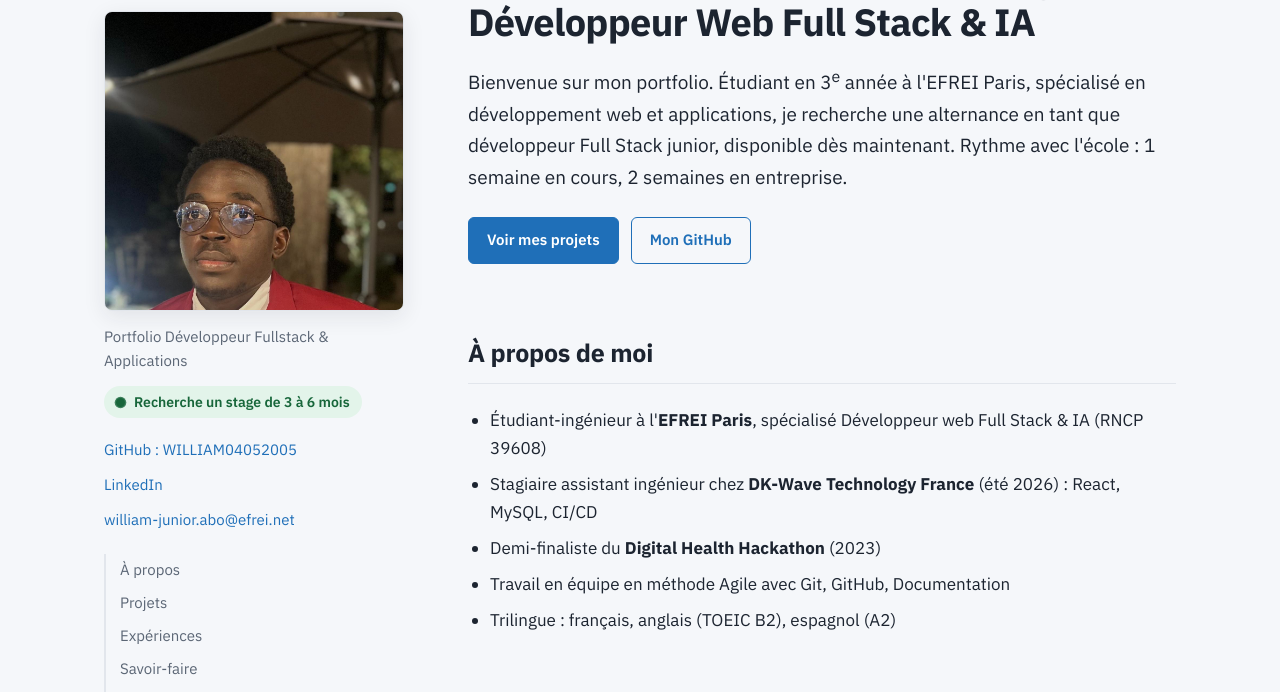
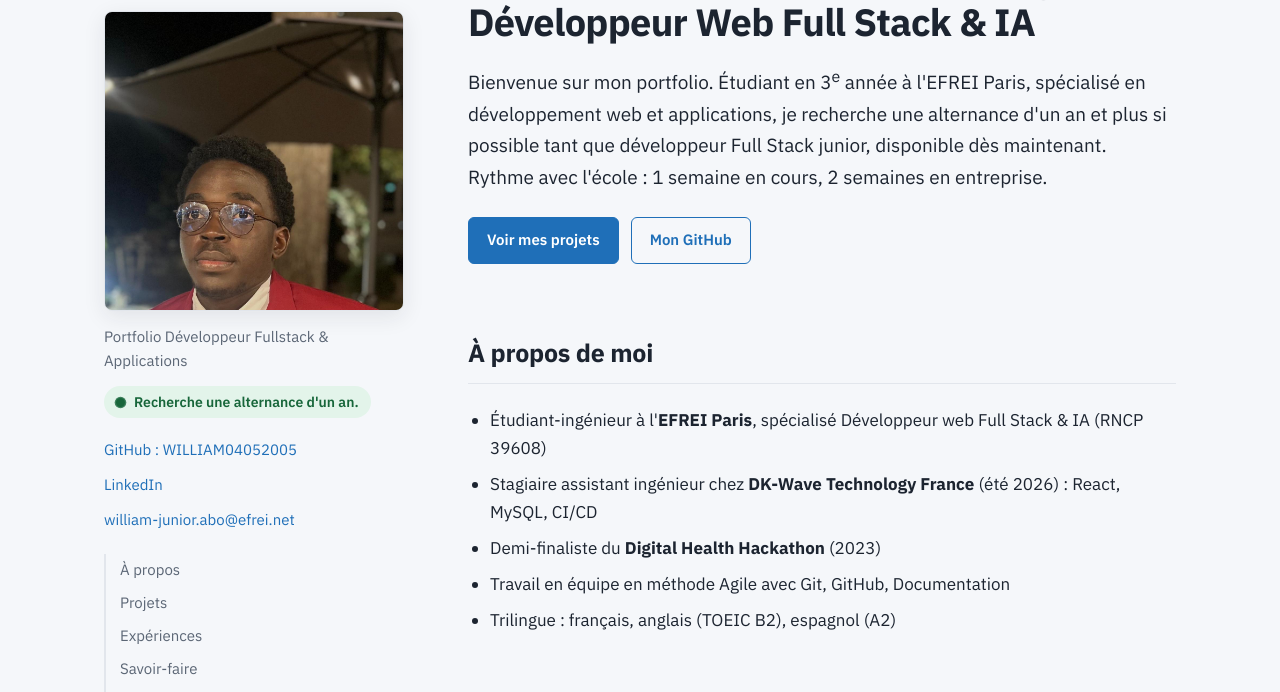
Before and after one commit to WILLIAM04052005/WILLIAM04052005.github.io, a plain HTML site: page index.html in a window 1280 px wide. Shown: the part 100-792 px from the top of the page. Drawn offline with Linux system fonts and the light colour scheme.

Commit message:
Racherche alternance

```diff
--- a/index.html
+++ b/index.html
@@ -154,7 +154,7 @@ footer{max-width:1120px;margin:0 auto;padding:24px;border-top:1px solid var(--li
     <h1>ABO William Junior</h1>
     <img class="photo" src="assets/willi.jpeg" alt="Portrait d'ABO William Junior" width="300" height="300">
     <p class="tagline">Portfolio Développeur Fullstack &amp; Applications</p>
-    <p class="status"><i aria-hidden="true"></i>Recherche un stage de 3 à 6 mois</p>
+    <p class="status"><i aria-hidden="true"></i>Recherche une alternance d'un an.</p>
     <ul class="side-links">
       <li><a href="https://github.com/WILLIAM04052005" target="_blank" rel="noopener">GitHub : WILLIAM04052005</a></li>
       <li><a href="https://www.linkedin.com/in/abo-william-junior-b1a202326/" target="_blank" rel="noopener">LinkedIn</a></li>
@@ -174,7 +174,7 @@ footer{max-width:1120px;margin:0 auto;padding:24px;border-top:1px solid var(--li
   <main>
     <section class="hero" id="accueil">
       <h2>ABO William Junior – Étudiant-ingénieur Développeur Web Full Stack &amp; IA</h2>
-      <p class="lead">Bienvenue sur mon portfolio. Étudiant en 3<sup>e</sup> année à l'EFREI Paris, spécialisé en développement web et applications, je recherche une alternance en tant que développeur Full Stack junior, disponible dès maintenant. Rythme avec l'école : 1 semaine en cours, 2 semaines en entreprise.</p>
+      <p class="lead">Bienvenue sur mon portfolio. Étudiant en 3<sup>e</sup> année à l'EFREI Paris, spécialisé en développement web et applications, je recherche une alternance d'un an et plus si possible tant que développeur Full Stack junior, disponible dès maintenant. Rythme avec l'école : 1 semaine en cours, 2 semaines en entreprise.</p>
 
       <div class="actions">
         <a class="btn" href="#projets">Voir mes projets</a>
```
